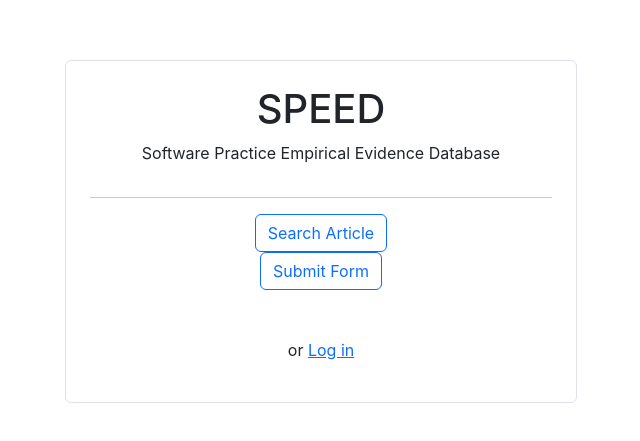
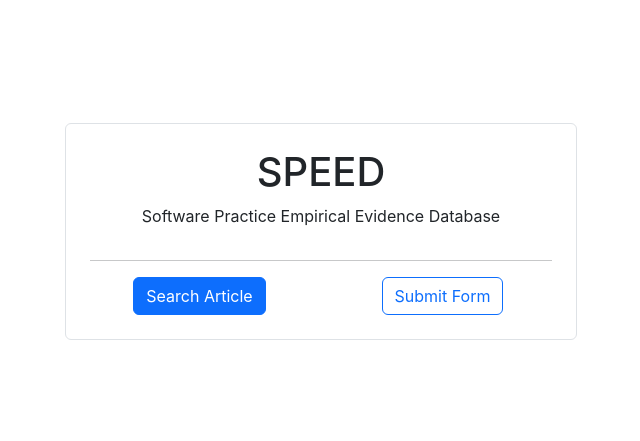
Before and after one commit to danieltran-512/speed-cise, a React (Create React App) app in the folder speed-client/: page / in a window 1280 px wide. Shown: the part 169-610 px from the top of the page, without its empty margins (319-959 px from the left). Built offline with nearby package versions, Linux system fonts and the light colour scheme; the HTML template or start-up script is replaced by a standard one.

Commit message:
unit testing and UI improvements

```diff
--- a/speed-client/src/components/Landing.js
+++ b/speed-client/src/components/Landing.js
@@ -42,13 +42,11 @@ export const Landing = () => {
           <Row>
             <Col>
               <Link to={"/search"}>
-                <button className="btn btn-outline-primary btn-block">
+                <button className="btn btn-primary btn-block">
                   Search Article
                 </button>
               </Link>
             </Col>
-          </Row>
-          <Row>
             <Col>
               <Link to={"/submitterform"}>
                 <button className="btn btn-outline-primary btn-block">
@@ -57,13 +55,13 @@ export const Landing = () => {
               </Link>
             </Col>
           </Row>
-          <Row className="mt-5 text-right">
+          {/* <Row className="mt-5 text-right">
             <Col>
               <p>
                 or <a href="/login">Log in</a>
               </p>
             </Col>
-          </Row>
+          </Row> */}
         </Container>
       </div>
     );
--- a/speed-client/src/components/searchTable/tableColumns.js
+++ b/speed-client/src/components/searchTable/tableColumns.js
@@ -17,10 +17,6 @@ const tablecolumns = [
     accessor: "publicationYear",
   },
   {
-    Header: "DOI",
-    accessor: "doi",
-  },
-  {
     Header: "Level of Evidence",
     accessor: "evidenceResults",
   },
```
Also changed, not shown: 1 other file (tests, documents, lock files or other folders).
